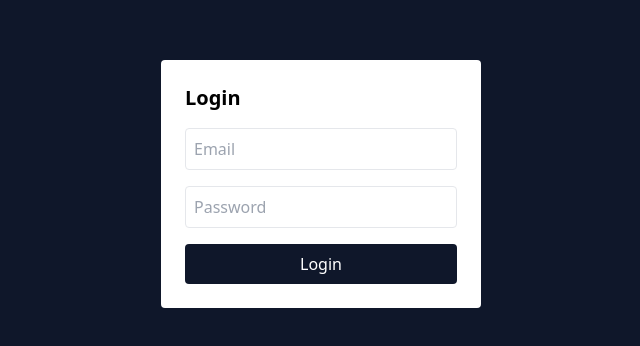
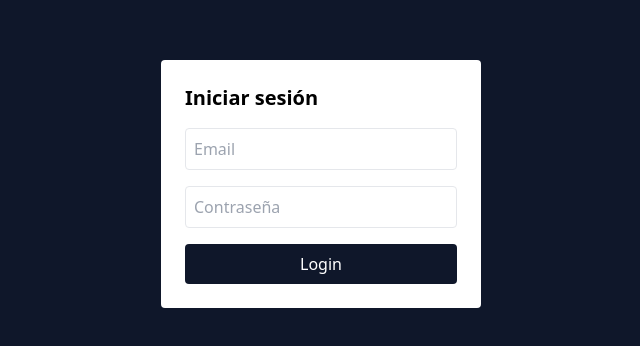
Before and after one commit to delmocss/client-project-management-app, a React (Vite) app: page /login in a window 1280 px wide. Shown: the part 216-562 px from the top of the page, without its empty margins (319-959 px from the left). Built offline with nearby package versions, Linux system fonts and the light colour scheme.

Commit message:
feat: implement login form with react-hook-form and zod

```diff
--- a/src/features/auth/components/LoginPage.tsx
+++ b/src/features/auth/components/LoginPage.tsx
@@ -1,22 +1,31 @@
-import { useState } from "react";
 import { useAuth } from "../hooks";
 import { Navigate } from "react-router-dom";
+import { useForm } from "react-hook-form";
+import { zodResolver } from "@hookform/resolvers/zod";
+import { loginSchema } from "../schema";
+import type {LoginFormValues } from "../schema";
+
+import { useState } from "react";
 
 const LoginPage = () => {
   const { login, isAuthenticated } = useAuth();
+  const [serverError, setServerError] = useState("");
 
-  const [email, setEmail] = useState("");
-  const [password, setPassword] = useState("");
-  const [error, setError] = useState("");
+  const {
+    register,
+    handleSubmit,
+    formState: { errors, isSubmitting },
+  } = useForm<LoginFormValues>({
+    resolver: zodResolver(loginSchema),
+  });
 
-  const handleSubmit = async (e: React.FormEvent) => {
-    e.preventDefault();
-    setError("");
+  const onSubmit = async (data: LoginFormValues) => {
+    setServerError("");
 
     try {
-      await login(email, password);
+      await login(data.email, data.password);
     } catch {
-      setError("Credenciales incorrectas");
+      setServerError("Credenciales incorrectas");
     }
   };
 
@@ -27,31 +36,51 @@ const LoginPage = () => {
   return (
     <div className="h-screen flex items-center justify-center bg-slate-900">
       <form
-        onSubmit={handleSubmit}
+        onSubmit={handleSubmit(onSubmit)}
         className="bg-white p-6 rounded w-80 space-y-4"
       >
-        <h1 className="text-xl font-semibold">Login</h1>
+        <h1 className="text-xl font-semibold">Iniciar sesión</h1>
 
-        {error && <p className="text-red-500 text-sm">{error}</p>}
+        {serverError && (
+          <p className="text-red-500 text-sm">{serverError}</p>
+        )}
 
+        {/* EMAIL */}
+        <div className="space-y-1">
           <input
             type="email"
-          value={email}
-          onChange={(e) => setEmail(e.target.value)}
+            placeholder="Email"
             className="w-full border p-2 rounded"
-          placeholder="Email"
+            {...register("email")}
           />
+          {errors.email && (
+            <p className="text-red-500 text-xs">
+              {errors.email.message}
+            </p>
+          )}
+        </div>
 
+        {/* PASSWORD */}
+        <div className="space-y-1">
           <input
             type="password"
-          value={password}
-          onChange={(e) => setPassword(e.target.value)}
+            placeholder="Contraseña"
             className="w-full border p-2 rounded"
-          placeholder="Password"
+            {...register("password")}
           />
+          {errors.password && (
+            <p className="text-red-500 text-xs">
+              {errors.password.message}
+            </p>
+          )}
+        </div>
 
-        <button className="w-full bg-slate-900 text-white py-2 rounded">
-          Login
+        <button
+          type="submit"
+          disabled={isSubmitting}
+          className="w-full bg-slate-900 text-white py-2 rounded disabled:opacity-50"
+        >
+          {isSubmitting ? "Entrando..." : "Login"}
         </button>
       </form>
     </div>
--- /dev/null
+++ b/src/features/auth/schema.ts
@@ -0,0 +1,13 @@
+import { z } from "zod";
+
+export const loginSchema = z.object({
+  email: z
+    .string()
+    .min(1, "El email es obligatorio")
+    .email("Email inválido"),
+  password: z
+    .string()
+    .min(6, "La contraseña debe tener al menos 6 caracteres"),
+});
+
+export type LoginFormValues = z.infer<typeof loginSchema>;
```
Lines whose indentation alone changed are shown as unchanged.
